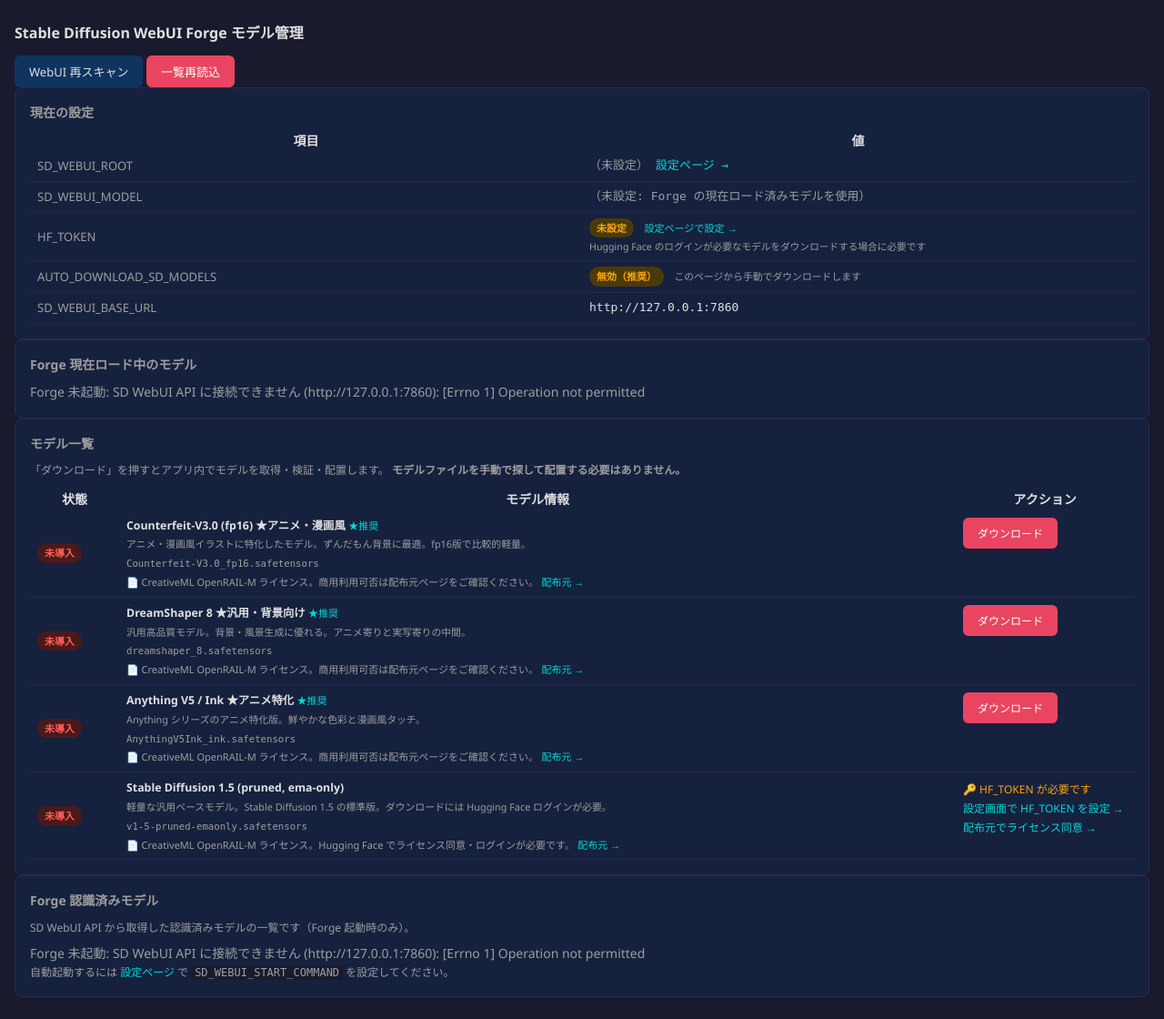
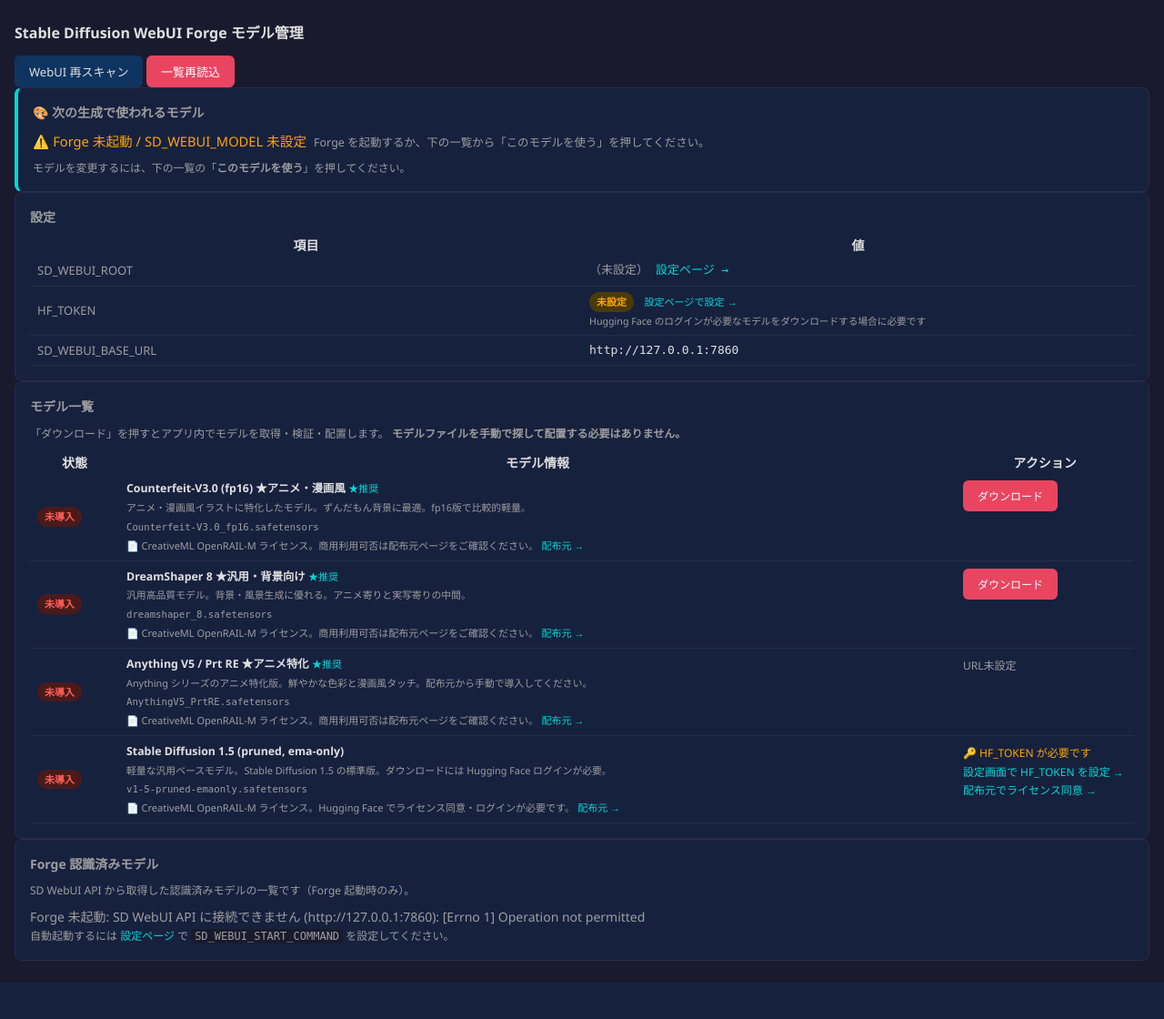
Before and after one commit to benybeny777/PicoCast, a FastAPI app: page /sd-models in a window 1280 px wide. Shown: the part 54-1174 px from the top of the page at 91% size. After the commit the page ends 1134 px from the top, so only its background shows below. Run offline with FastAPI, Linux system fonts and the light colour scheme; data that the repository does not hold is empty.

Commit message:
fix: /sd-models どのモデルが使われるか明確化 + Anything V5 URL修正
- assets/sd_webui/model_manifest.json
  - Anything V5: 404になっていた source_url をクリア
    （stablediffusionapi/anything-v5 リポジトリにファイルが存在しなかった）
  - source_page_url を CivitAI ページに変更
  - 説明文に「配布元から手動で導入」と追記

- web_app/routes/api_sd_models.py
  - POST /api/sd-models/use: Forge のモデル切替だけでなく
    SD_WEBUI_MODEL を .env に保存するように変更
    （Forge 再起動後も選択したモデルが使われ続ける）

- web_app/templates/sd_models.html
  - 先頭に「次の生成で使われるモデル」カードを追加
    - SD_WEBUI_MODEL が設定済み → その名前を太字で表示 + 説明
    - SD_WEBUI_MODEL 未設定 → Forge 現在ロード中モデルを表示 + 説明
    - Forge 未起動 + 未設定 → 警告メッセージ
  - useModel(): 確認ダイアログに「設定を保存」する旨を明記
  - useModel() 成功後: JS変数 _sdModelSetting を更新してバナーを即時反映
  - 「現在の設定」カードから SD_WEBUI_MODEL 行を削除（バナーで表示するため）

Co-Authored-By: Claude Sonnet 4.6 <noreply@anthropic.com>

```diff
--- a/assets/sd_webui/model_manifest.json
+++ b/assets/sd_webui/model_manifest.json
@@ -33,18 +33,18 @@
     },
     {
       "id": "anything_v5",
-      "display_name": "Anything V5 / Ink ★アニメ特化",
+      "display_name": "Anything V5 / Prt RE ★アニメ特化",
       "type": "checkpoint",
-      "filename": "AnythingV5Ink_ink.safetensors",
+      "filename": "AnythingV5_PrtRE.safetensors",
       "target_subdir": "models/Stable-diffusion",
-      "source_url": "https://huggingface.co/stablediffusionapi/anything-v5/resolve/main/AnythingV5Ink_ink.safetensors",
+      "source_url": "",
       "sha256": "",
-      "description": "Anything シリーズのアニメ特化版。鮮やかな色彩と漫画風タッチ。",
+      "description": "Anything シリーズのアニメ特化版。鮮やかな色彩と漫画風タッチ。配布元から手動で導入してください。",
       "recommended": true,
       "requires_auth": false,
       "license_note": "CreativeML OpenRAIL-M ライセンス。商用利用可否は配布元ページをご確認ください。",
-      "source_page_url": "https://huggingface.co/stablediffusionapi/anything-v5",
-      "api_match_hint": "AnythingV5Ink"
+      "source_page_url": "https://civitai.com/models/9409/anything-v5-and-prt-re",
+      "api_match_hint": "AnythingV5"
     },
     {
       "id": "sd15_pruned_ema",
--- a/web_app/routes/api_sd_models.py
+++ b/web_app/routes/api_sd_models.py
@@ -183,9 +183,12 @@ def delete_and_redownload(req: ModelIdConfirmedRequest):
 
 @router.post("/use")
 def use_model(req: ModelNameRequest):
-    """SD WebUI のアクティブモデルを切り替える。"""
+    """SD WebUI のアクティブモデルを切り替え、SD_WEBUI_MODEL 設定にも保存する。"""
     try:
         sd_model_service.set_active_model(req.model_name)
+        # SD_WEBUI_MODEL を .env に保存して次回生成から確実に使われるようにする
+        from web_app.services.config_service import save_config
+        save_config({"SD_WEBUI_MODEL": req.model_name})
         return {"status": "ok", "model_name": req.model_name}
     except Exception as e:
         return {"status": "error", "message": str(e)}
--- a/web_app/templates/sd_models.html
+++ b/web_app/templates/sd_models.html
@@ -11,21 +11,26 @@
   </div>
 </div>
 
-<!-- 現在の設定 -->
+<!-- ★ 生成に使われるモデル（最重要情報）-->
+<div class="card" style="border-left:4px solid var(--accent2)">
+  <h3 style="margin-top:0">🎨 次の生成で使われるモデル</h3>
+  <div id="active-model-banner" style="font-size:1.05em;margin-bottom:0.5rem">
+    <span style="color:var(--text-dim)">読み込み中...</span>
+  </div>
+  <p style="margin:0;font-size:0.85em;color:var(--text-dim)">
+    モデルを変更するには、下の一覧の「<strong>このモデルを使う</strong>」を押してください。
+  </p>
+</div>
+
+<!-- 設定情報 -->
 <div class="card">
-  <h3>現在の設定</h3>
+  <h3>設定</h3>
   <table class="status-table" style="width:100%">
     <tr><th style="width:14em">項目</th><th>値</th></tr>
     <tr>
       <td>SD_WEBUI_ROOT</td>
       <td style="font-family:monospace">
         {% if sd_webui_root %}{{ sd_webui_root }}{% else %}<span style="color:var(--text-dim)">（未設定）<a href="/settings" style="margin-left:8px">設定ページ →</a></span>{% endif %}
-      </td>
-    </tr>
-    <tr>
-      <td>SD_WEBUI_MODEL</td>
-      <td style="font-family:monospace">
-        {% if sd_webui_model %}{{ sd_webui_model }}{% else %}<span style="color:var(--text-dim)">（未設定: Forge の現在ロード済みモデルを使用）</span>{% endif %}
       </td>
     </tr>
     <tr>
@@ -44,28 +49,10 @@
       </td>
     </tr>
     <tr>
-      <td>AUTO_DOWNLOAD_SD_MODELS</td>
-      <td>
-        {% if auto_download_sd_models %}
-          <span class="badge badge-ok">有効</span>
-          <small style="color:var(--text-dim); margin-left:8px">生成前に未導入モデルを自動ダウンロードします</small>
-        {% else %}
-          <span class="badge badge-warn">無効（推奨）</span>
-          <small style="color:var(--text-dim); margin-left:8px">このページから手動でダウンロードします</small>
-        {% endif %}
-      </td>
-    </tr>
-    <tr>
       <td>SD_WEBUI_BASE_URL</td>
       <td style="font-family:monospace">{{ sd_webui_base_url }}</td>
     </tr>
   </table>
-</div>
-
-<!-- 現在ロード中モデル -->
-<div class="card">
-  <h3>Forge 現在ロード中のモデル</h3>
-  <div id="current-model-container"><p style="color:var(--text-dim)">読み込み中...</p></div>
 </div>
 
 <!-- マニフェストモデル一覧 -->
@@ -97,6 +84,8 @@
 {% block scripts %}
 <script>
 const HF_TOKEN_SET = {{ hf_token_set | tojson }};
+// サーバー側の SD_WEBUI_MODEL 設定値（空=未設定）
+let _sdModelSetting = {{ sd_webui_model | tojson }};
 
 let _models = [];
 let _pollTimer = null;
@@ -115,22 +104,35 @@ function esc(s) {
   return String(s ?? '').replace(/&/g,'&amp;').replace(/</g,'&lt;').replace(/>/g,'&gt;').replace(/"/g,'&quot;');
 }
 
-/* ─── 現在のモデル ─── */
+/* ─── 生成に使われるモデルバナー ─── */
+function renderActiveBanner(forgeModel) {
+  const banner = document.getElementById('active-model-banner');
+  if (!banner) return;
+  if (_sdModelSetting) {
+    // SD_WEBUI_MODEL が設定されている
+    banner.innerHTML =
+      `<span style="font-family:monospace;font-weight:700;font-size:1.05em">${esc(_sdModelSetting)}</span>` +
+      `<span style="color:var(--text-dim);font-size:0.85em;margin-left:8px">（SD_WEBUI_MODEL で指定 — 生成時に自動ロード）</span>`;
+  } else if (forgeModel) {
+    // SD_WEBUI_MODEL 未設定 → Forge 現在ロード中のものを使う
+    banner.innerHTML =
+      `<span style="font-family:monospace;font-weight:700;font-size:1.05em">${esc(forgeModel)}</span>` +
+      `<span style="color:var(--text-dim);font-size:0.85em;margin-left:8px">（SD_WEBUI_MODEL 未設定のため Forge 現在ロード中のモデルを使用）</span>`;
+  } else {
+    banner.innerHTML =
+      `<span style="color:var(--warn,#c7a600)">⚠️ Forge 未起動 / SD_WEBUI_MODEL 未設定</span>` +
+      `<span style="color:var(--text-dim);font-size:0.85em;margin-left:8px">Forge を起動するか、下の一覧から「このモデルを使う」を押してください。</span>`;
+  }
+}
+
 async function loadCurrentModel() {
-  const el = document.getElementById('current-model-container');
-  el.innerHTML = '<p style="color:var(--text-dim)">読み込み中...</p>';
   try {
     const res = await fetch('/api/sd-models/current');
     const data = await res.json();
-    if (data.status === 'ok') {
-      el.innerHTML = data.model
-        ? `<p style="font-family:monospace;font-size:0.95em;margin:0">${esc(data.model)}</p>`
-        : '<p style="color:var(--text-dim);margin:0">SD WebUI が起動していないか、モデル情報を取得できませんでした。</p>';
-    } else {
-      el.innerHTML = `<p style="color:var(--text-dim);margin:0">Forge 未起動: ${esc(data.message)}</p>`;
-    }
+    const forgeModel = (data.status === 'ok') ? (data.model || '') : '';
+    renderActiveBanner(forgeModel);
   } catch (e) {
-    el.innerHTML = '<p style="color:var(--text-dim);margin:0">通信エラー。Forge が起動していない可能性があります。</p>';
+    renderActiveBanner('');
   }
 }
 
@@ -364,7 +366,12 @@ async function deleteRedownload(modelId, displayName) {
 }
 
 async function useModel(modelName) {
-  if (!confirm(`SD WebUI のアクティブモデルを「${modelName}」に切り替えます。\n（SD WebUI が起動している必要があります）`)) return;
+  if (!confirm(
+    `「${modelName}」を生成モデルとして設定します。\n\n` +
+    `・Forge のロード済みモデルを切り替えます\n` +
+    `・SD_WEBUI_MODEL 設定を保存（次回起動後も有効）\n\n` +
+    `（Forge が起動している必要があります）`
+  )) return;
   try {
     const res = await fetch('/api/sd-models/use', {
       method: 'POST',
@@ -373,8 +380,9 @@ async function useModel(modelName) {
     });
     const data = await res.json();
     if (data.status === 'ok') {
+      // JS側の設定値も更新してバナーを再描画
+      _sdModelSetting = data.model_name;
       await loadCurrentModel();
-      alert('モデルを切り替えました: ' + modelName);
     } else {
       alert('エラー: ' + data.message);
     }
```
